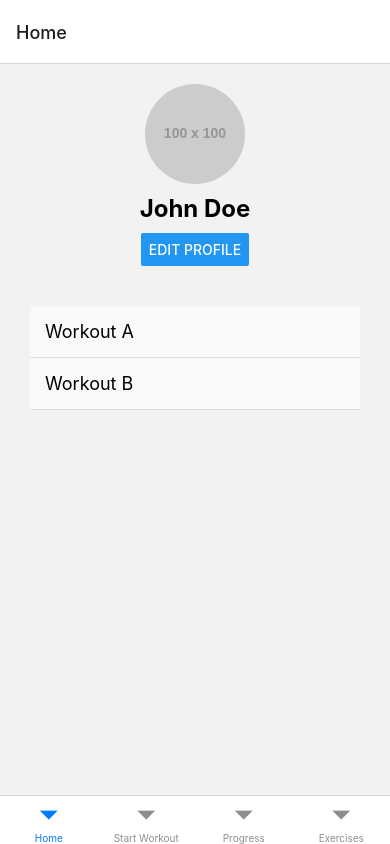
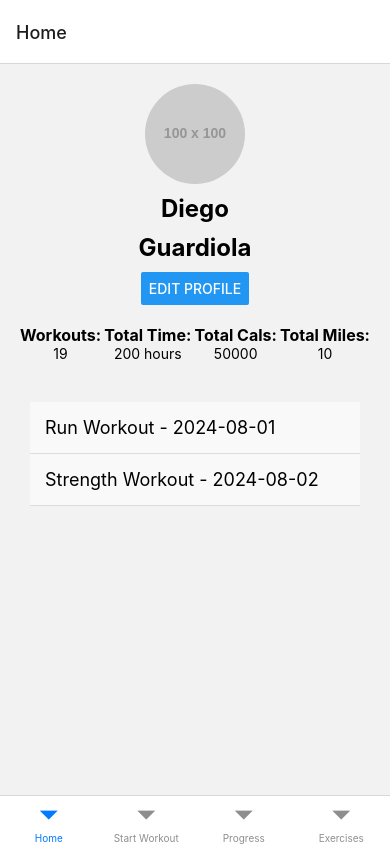
Before and after one commit to diegoguardiola/Ascension2, a React Native app: screen /Home in a window 390 px wide. Built offline with nearby package versions, Linux system fonts and the light colour scheme.

Commit message:
profile data and workout data are able to be passed to home page

```diff
--- a/src/components/data/exerciseData.js
+++ b/src/components/data/exerciseListData.js
@@ -1,13 +1,13 @@
 // exerciseData.js
 const exerciseData = [
     {
-      id: 1,
-      name: 'Push-Up',
-      description: 'A basic upper body exercise to strengthen chest and triceps.',
+      id: 1-1,
+      name: 'Sit-Up',
+      description: 'tba',
     },
     {
-      id: 2,
-      name: 'Squat',
+      id: 2-1,
+      name: 'Dumbbell Bench Press',
       description: 'A foundational lower body exercise that targets the quadriceps, hamstrings, and glutes.',
     },
     {
--- /dev/null
+++ b/src/components/data/profileData.js
@@ -0,0 +1,26 @@
+const profileData = {
+    firstName: "Diego",
+    lastName: "Guardiola",
+    email: "diego@example.com",
+    dob: "1996-04-01",
+    gender: "male",
+    height: 190.5,
+    weight: 205,
+    progress: [
+        { date: "2022-01-01", weight: 74 },
+        { date: "2022-01-02", weight: 73.5 },
+        { date: "2022-01-03", weight: 73 }
+    ],
+    history: [
+        { date: "2021-12-01", event: "Ran 5 miles" },
+        { date: "2021-12-02", event: "Lifted weights" },
+        { date: "2021-12-03", event: "Swam for 30 minutes" }
+    ],
+    nutrition: [
+        { date: "2022-01-01", calories: 2000 },
+        { date: "2022-01-02", calories: 1800 },
+        { date: "2022-01-03", calories: 2200 }
+    ]
+};
+
+export default profileData;
--- /dev/null
+++ b/src/components/data/statsData.js
@@ -0,0 +1,8 @@
+const statsData = {
+    workouts: 19,
+    totalTime: "200 hours",
+    totalCals: 50000,
+    totalMiles: 10,
+};
+
+export default statsData;
--- /dev/null
+++ b/src/components/data/workoutData.js
@@ -0,0 +1,48 @@
+const workoutData = [
+    {
+      id: 1,
+      type: "run",
+      date: "2024-08-01",
+      startTime: "09:00:00",
+      endTime: "10:23:18",
+      avgHR: 155,
+      totalCal: 350,
+      data: [
+        { interval: 1, distance: 1, time: "00:07:12" },
+        { interval: 2, distance: 1, time: "00:07:56" },
+        { interval: 3, distance: 0.95, time: "00:08:06" }
+      ]
+    },
+    {
+      id: 2,
+      type: "strength",
+      date: "2024-08-02",
+      startTime: "10:00:00",
+      endTime: "11:04:01",
+      avgHR: 138,
+      totalCal: 375,
+      data: [
+        {
+          id: 1,
+          name: 'Sit-Up',
+          description: 'tba',
+          sets: [
+            { id: 1, weight: 0, reps: 20 },
+            { id: 2, weight: 0, reps: 20 }
+          ]
+        },
+        {
+          id: 2,
+          name: 'Dumbbell Bench Press',
+          description: 'tba',
+          sets: [
+            { id: 1, weight: 135, reps: 20 },
+            { id: 2, weight: 185, reps: 12 },
+            { id: 3, weight: 225, reps: 8 }
+          ]
+        }
+      ]
+    }
+  ];
+
+  export default workoutData;
--- /dev/null
+++ b/src/components/home/Badges.tsx
@@ -0,0 +1,52 @@
+import React from 'react';
+import { View, Text, StyleSheet } from 'react-native';
+
+interface StatsProps {
+    workouts: number;
+    totalTime: string;
+    totalCals: number;
+    totalMiles: number;
+}
+
+const Badges: React.FC<StatsProps> = ({ workouts, totalTime, totalCals, totalMiles }) => {
+    return (
+        <View style={styles.badgesContainer}>
+            <View style={styles.badge}>
+                <Text style={styles.badgeLabel}>Workouts:</Text>
+                <Text style={styles.badgeValue}>{workouts}</Text>
+            </View>
+            <View style={styles.badge}>
+                <Text style={styles.badgeLabel}>Total Time:</Text>
+                <Text style={styles.badgeValue}>{totalTime}</Text>
+            </View>
+            <View style={styles.badge}>
+                <Text style={styles.badgeLabel}>Total Cals:</Text>
+                <Text style={styles.badgeValue}>{totalCals}</Text>
+            </View>
+            <View style={styles.badge}>
+                <Text style={styles.badgeLabel}>Total Miles:</Text>
+                <Text style={styles.badgeValue}>{totalMiles}</Text>
+            </View>
+        </View>
+    );
+};
+
+const styles = StyleSheet.create({
+    badgesContainer: {
+        flexDirection: 'row',
+        justifyContent: 'space-between',
+        marginBottom: 20,
+    },
+    badge: {
+        alignItems: 'center',
+    },
+    badgeLabel: {
+        fontSize: 16,
+        fontWeight: 'bold',
+    },
+    badgeValue: {
+        fontSize: 14,
+    },
+});
+
+export default Badges;
--- a/src/components/home/ProfileSection.tsx
+++ b/src/components/home/ProfileSection.tsx
@@ -1,14 +1,21 @@
 import React from 'react';
 import { View, Text, Image, Button, StyleSheet } from 'react-native';
 
-const ProfileSection = ({ onEditPress }) => {
+interface StatsProps {
+  firstName: string;
+  lastName: string;
+  onEditPress: () => void;
+}
+
+const ProfileSection: React.FC<StatsProps> = ({firstName, lastName, onEditPress }) => {
   return (
     <View style={styles.container}>
       <Image
         source={{ uri: 'https://via.placeholder.com/100' }}
         style={styles.profilePic}
       />
-      <Text style={styles.name}>John Doe</Text>
+      <Text style={styles.name}>{firstName}</Text>
+      <Text style={styles.name}>{lastName}</Text>
       <Button title="Edit Profile" onPress={onEditPress} />
     </View>
   );
--- a/src/components/home/WorkoutList.tsx
+++ b/src/components/home/WorkoutList.tsx
@@ -1,13 +1,7 @@
 import React from 'react';
 import { View, Text, TouchableOpacity, StyleSheet } from 'react-native';
 
-const workouts = [
-  { id: 1, name: 'Workout A', details: 'Details for Workout A' },
-  { id: 2, name: 'Workout B', details: 'Details for Workout B' },
-  // Add more workouts as needed
-];
-
-const WorkoutList = ({ onWorkoutPress }) => {
+const WorkoutList = ({ workouts, onWorkoutPress }) => {
   return (
     <View style={styles.container}>
       {workouts.map(workout => (
@@ -16,7 +10,7 @@ const WorkoutList = ({ onWorkoutPress }) => {
           onPress={() => onWorkoutPress(workout)}
           style={styles.workoutItem}
         >
-          <Text style={styles.workoutText}>{workout.name}</Text>
+          <Text style={styles.workoutText}>{workout.type.charAt(0).toUpperCase() + workout.type.slice(1)} Workout - {workout.date}</Text>
         </TouchableOpacity>
       ))}
     </View>
--- a/src/components/home/WorkoutModal.tsx
+++ b/src/components/home/WorkoutModal.tsx
@@ -4,12 +4,56 @@ import { View, Text, Modal, Button, StyleSheet } from 'react-native';
 const WorkoutModal = ({ visible, workout, onClose }) => {
   if (!workout) return null;
 
+  const renderWorkoutDetails = () => {
+    if (workout.type === "run") {
+      return (
+        <View>
+          <Text style={styles.detail}>Type: {workout.type}</Text>
+          <Text style={styles.detail}>Date: {workout.date}</Text>
+          <Text style={styles.detail}>Start Time: {workout.startTime}</Text>
+          <Text style={styles.detail}>End Time: {workout.endTime}</Text>
+          <Text style={styles.detail}>Average HR: {workout.avgHR} bpm</Text>
+          <Text style={styles.detail}>Total Calories: {workout.totalCal} kcal</Text>
+          <Text style={styles.detail}>Intervals:</Text>
+          {workout.data.map((interval, index) => (
+            <Text key={index} style={styles.intervalDetail}>
+              Interval {interval.interval}: {interval.distance} km in {interval.time}
+            </Text>
+          ))}
+        </View>
+      );
+    } else if (workout.type === "strength") {
+      return (
+        <View>
+          <Text style={styles.detail}>Type: {workout.type}</Text>
+          <Text style={styles.detail}>Date: {workout.date}</Text>
+          <Text style={styles.detail}>Start Time: {workout.startTime}</Text>
+          <Text style={styles.detail}>End Time: {workout.endTime}</Text>
+          <Text style={styles.detail}>Average HR: {workout.avgHR} bpm</Text>
+          <Text style={styles.detail}>Total Calories: {workout.totalCal} kcal</Text>
+          <Text style={styles.detail}>Exercises:</Text>
+          {workout.data.map((exercise, index) => (
+            <View key={index} style={styles.exerciseContainer}>
+              <Text style={styles.exerciseTitle}>{exercise.name}</Text>
+              <Text style={styles.detail}>Description: {exercise.description}</Text>
+              {exercise.sets.map((set, setIndex) => (
+                <Text key={setIndex} style={styles.setDetail}>
+                  Set {setIndex + 1}: {set.weight} lbs x {set.reps} reps
+                </Text>
+              ))}
+            </View>
+          ))}
+        </View>
+      );
+    }
+  };
+
   return (
     <Modal visible={visible} transparent={true} animationType="slide">
       <View style={styles.modalContainer}>
         <View style={styles.modalContent}>
-          <Text style={styles.title}>{workout.name}</Text>
-          <Text>{workout.details}</Text>
+          <Text style={styles.title}>Workout Details</Text>
+          {renderWorkoutDetails()}
           <Button title="Close" onPress={onClose} />
         </View>
       </View>
@@ -35,6 +79,25 @@ const styles = StyleSheet.create({
     fontWeight: 'bold',
     marginBottom: 10,
   },
+  detail: {
+    fontSize: 16,
+    marginBottom: 5,
+  },
+  intervalDetail: {
+    fontSize: 14,
+    marginLeft: 10,
+  },
+  exerciseContainer: {
+    marginTop: 10,
+  },
+  exerciseTitle: {
+    fontSize: 16,
+    fontWeight: 'bold',
+  },
+  setDetail: {
+    fontSize: 14,
+    marginLeft: 10,
+  },
 });
 
 export default WorkoutModal;
--- a/src/components/start workout/weight lifting/freestyle workout/ExerciseSelectionModal.tsx
+++ b/src/components/start workout/weight lifting/freestyle workout/ExerciseSelectionModal.tsx
@@ -1,6 +1,6 @@
 import React from 'react';
 import { View, Text, Modal, Button, TouchableOpacity, StyleSheet, ScrollView } from 'react-native';
-import exerciseData from '../../../data/exerciseData';
+import exerciseData from '../../../data/exerciseListData';
 
 const ExerciseSelectionModal = ({ visible, onClose, onSelectExercise }) => {
   return (
--- a/src/screens/ExerciseListScreen.tsx
+++ b/src/screens/ExerciseListScreen.tsx
@@ -4,7 +4,7 @@ import SearchBar from '../components/exercise list/SearchBar';
 import ExerciseList from '../components/exercise list/ExerciseList';
 import ExerciseModal from '../components/exercise list/ExerciseModal';
 import CreateExerciseModal from '../components/exercise list/CreateExerciseModal';
-import exerciseData from '../components/data/exerciseData';
+import exerciseData from '../components/data/exerciseListData';
 
 const ExerciseListScreen = () => {
   const [isExerciseModalVisible, setExerciseModalVisible] = useState(false);
--- a/src/screens/HomeScreen.tsx
+++ b/src/screens/HomeScreen.tsx
@@ -4,6 +4,10 @@ import ProfileSection from '../components/home/ProfileSection';
 import WorkoutList from '../components/home/WorkoutList';
 import WorkoutModal from '../components/home/WorkoutModal';
 import ProfileEditModal from '../components/home/ProfileEdit';
+import profileData from '../components/data/profileData';
+import Badges from '../components/home/Badges';
+import statsData from '../components/data/statsData';
+import workoutData from '../components/data/workoutData';
 
 const HomeScreen = () => {
   const [isWorkoutModalVisible, setWorkoutModalVisible] = useState(false);
@@ -17,12 +21,18 @@ const HomeScreen = () => {
 
   return (
     <View style={styles.container}>
-      <ProfileSection onEditPress={() => setProfileEditModalVisible(true)} />
-
+      <ProfileSection
+        firstName={profileData.firstName}
+        lastName={profileData.lastName}
+        onEditPress={() => setProfileEditModalVisible(true)}
+      />
+      <Badges {...statsData} />
       <ScrollView style={styles.scrollContainer}>
-        <WorkoutList onWorkoutPress={handleWorkoutPress} />
+        <WorkoutList
+          workouts={workoutData}  // Pass workout data to the WorkoutList component
+          onWorkoutPress={handleWorkoutPress}
+        />
       </ScrollView>
-
 
       {/* Modals */}
       <WorkoutModal
@@ -38,7 +48,7 @@ const HomeScreen = () => {
 
     </View>
   );
-};
+};;
 
 const styles = StyleSheet.create({
   container: {
```
